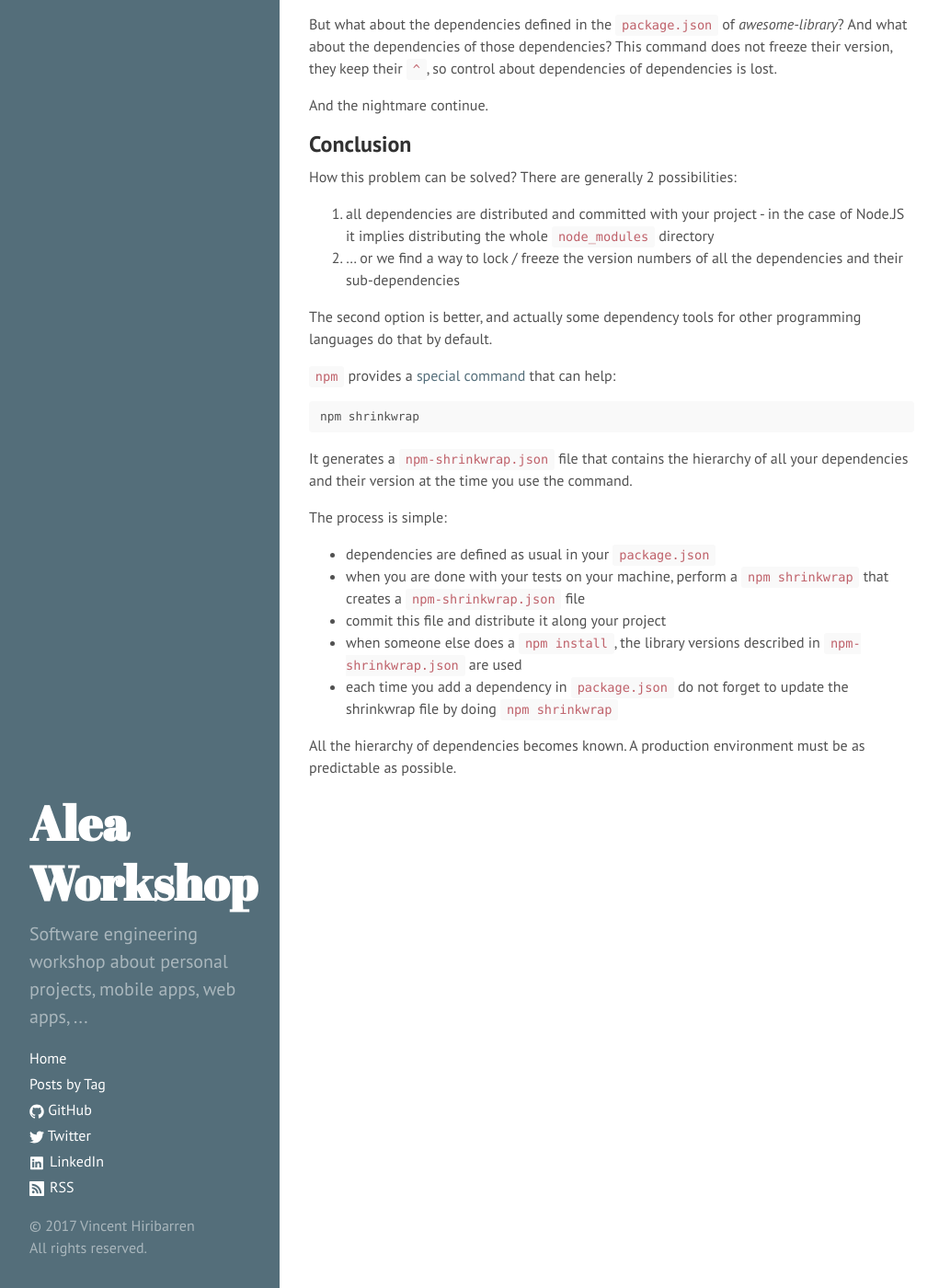
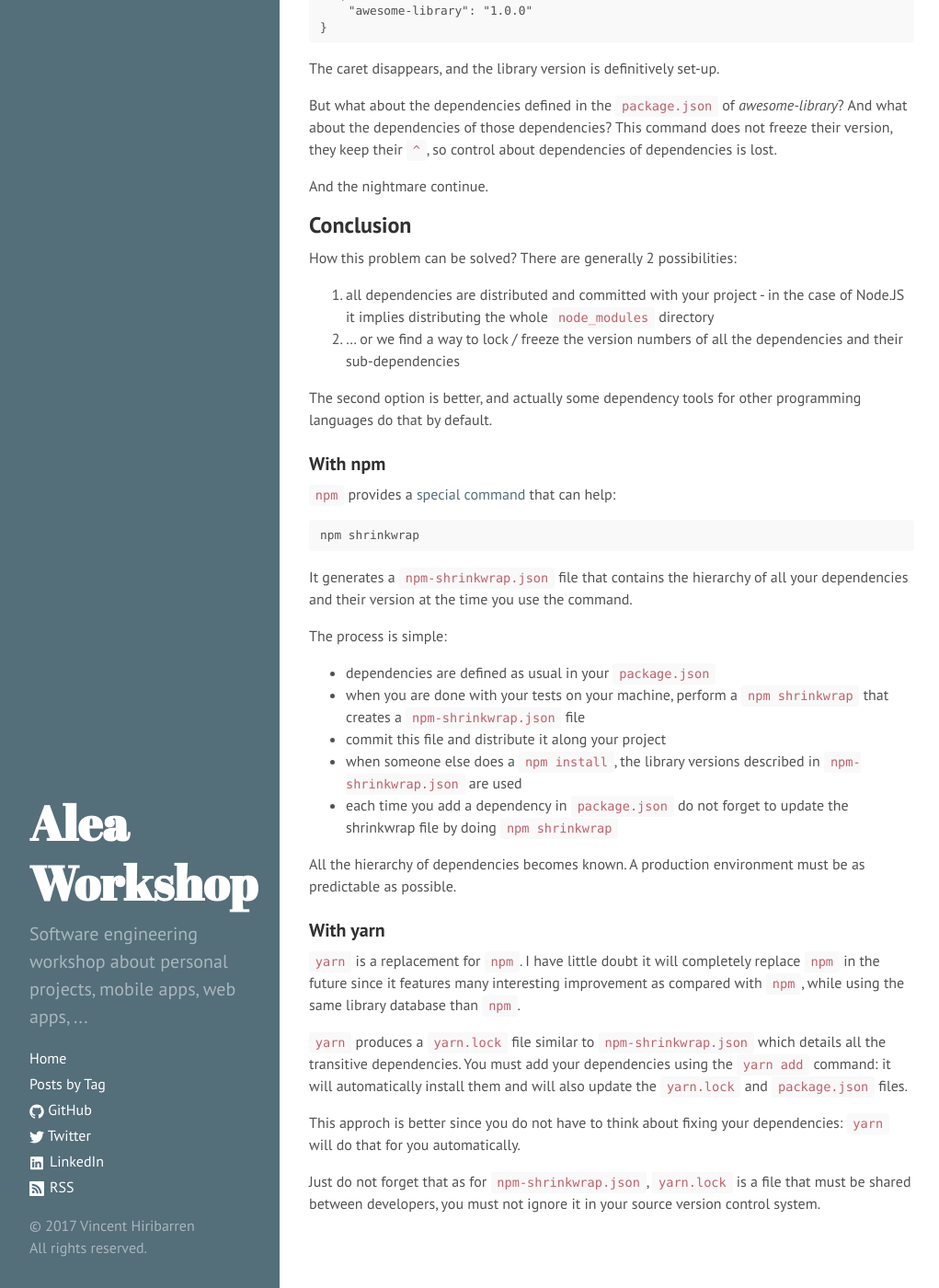
Before and after one commit to vhiribarren/vhiribarren.github.io, a Jekyll site: the page built from _posts/2016-06-25-library-version-tale.md, in a window 1280 px wide and 1400 px high, scrolled down 3477 px. Shown: the whole window at 92% size, without its empty margins (0-1021 px from the left). Built offline with Jekyll 4.4.1, drawn with Linux system fonts in a browser that asks for light colours; nearby versions of some CDN libraries; comment, search, counter and statistics services are not loaded; some of the changed text lies outside the part shown.

Commit message:
Update of post about npm with mention of yarn

```diff
--- a/_posts/2016-06-25-library-version-tale.md
+++ b/_posts/2016-06-25-library-version-tale.md
@@ -5,6 +5,8 @@ tags:
   - nodejs
   - software-engineering
 ---
+
+*Updated on 2017/10 with yarn*{: style="color: red"}
 
 Something every developer should know: when you develop a project that has to go
 in production, it is good to control the version of the dependencies you use.
@@ -157,6 +159,8 @@ How this problem can be solved? There are generally 2 possibilities:
 The second option is better, and actually some dependency tools for other
 programming languages do that by default.
 
+### With npm
+
 `npm` provides a [special command][shrinkwrap-doc] that can help:
 
     npm shrinkwrap
@@ -178,8 +182,29 @@ The process is simple:
 All the hierarchy of dependencies becomes known. A production environment must
 be as predictable as possible.
 
+### With yarn
+
+[`yarn`][yarn] is a replacement for `npm`. I have little doubt it will
+completely replace `npm` in the future since it features many interesting
+improvement as compared with `npm`, while using the same library database than
+`npm`.
+
+`yarn` produces a `yarn.lock` file similar to `npm-shrinkwrap.json` which
+details all the transitive dependencies. You must add your dependencies using
+the `yarn add` command: it will automatically install them and will also update
+the `yarn.lock` and `package.json` files.
+
+This approch is better since you do not have to think about fixing your
+dependencies: `yarn` will do that for you automatically.
+
+Just do not forget that as for `npm-shrinkwrap.json`, `yarn.lock` is a file
+that must be shared between developers, you must not ignore it in your source
+version control system.
+
+
 [semver]: http://semver.org/
 [problem-timeline]: {{site.url}}/assets/posts/library-version-tale/problem-timeline.png
 [full-timeline]: {{site.url}}/assets/posts/library-version-tale/problem-timeline-full.png
 [npm-dependencies-doc]: https://docs.npmjs.com/files/package.json#dependencies
 [shrinkwrap-doc]: https://docs.npmjs.com/cli/shrinkwrap
+[yarn]: https://yarnpkg.com
```
